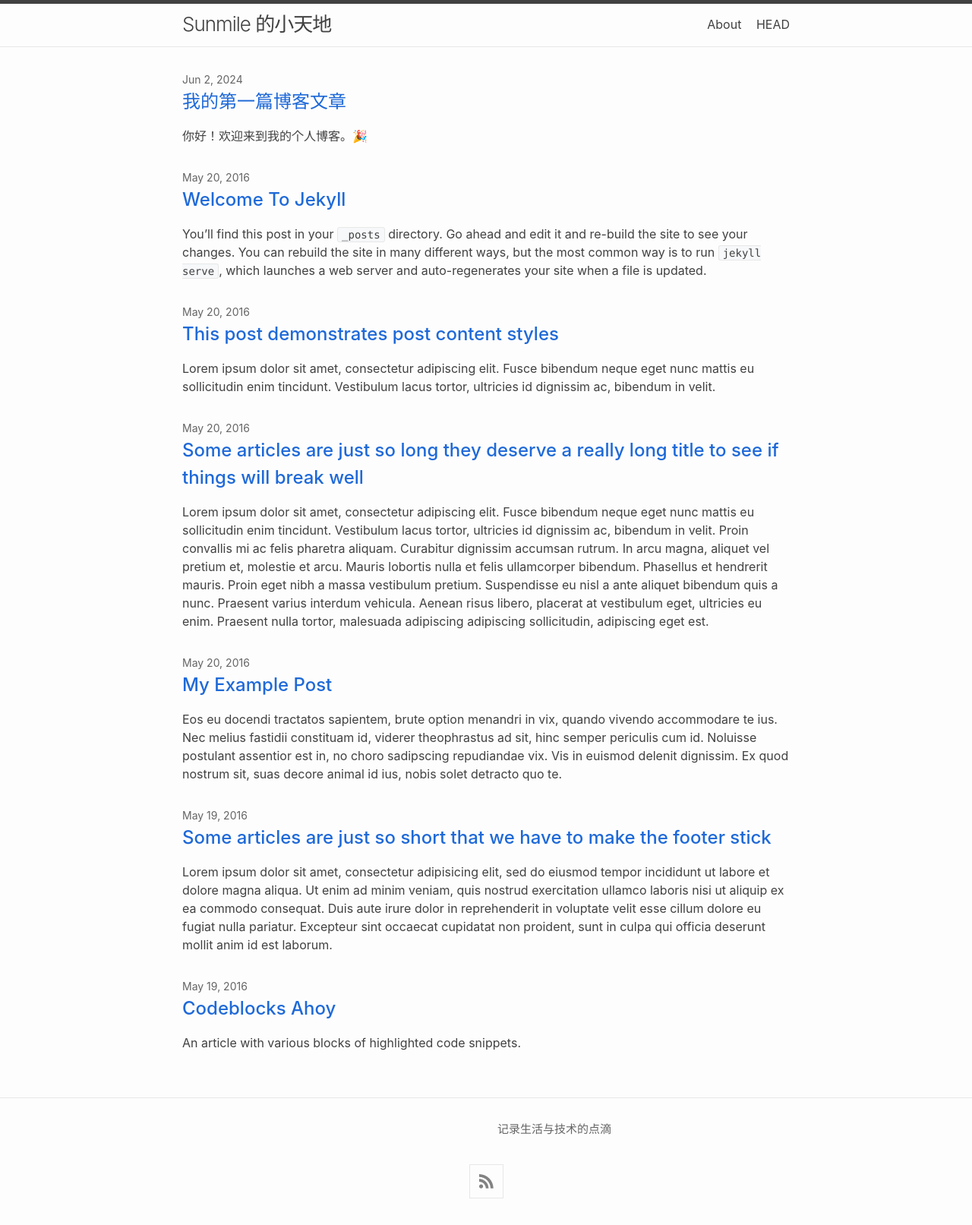
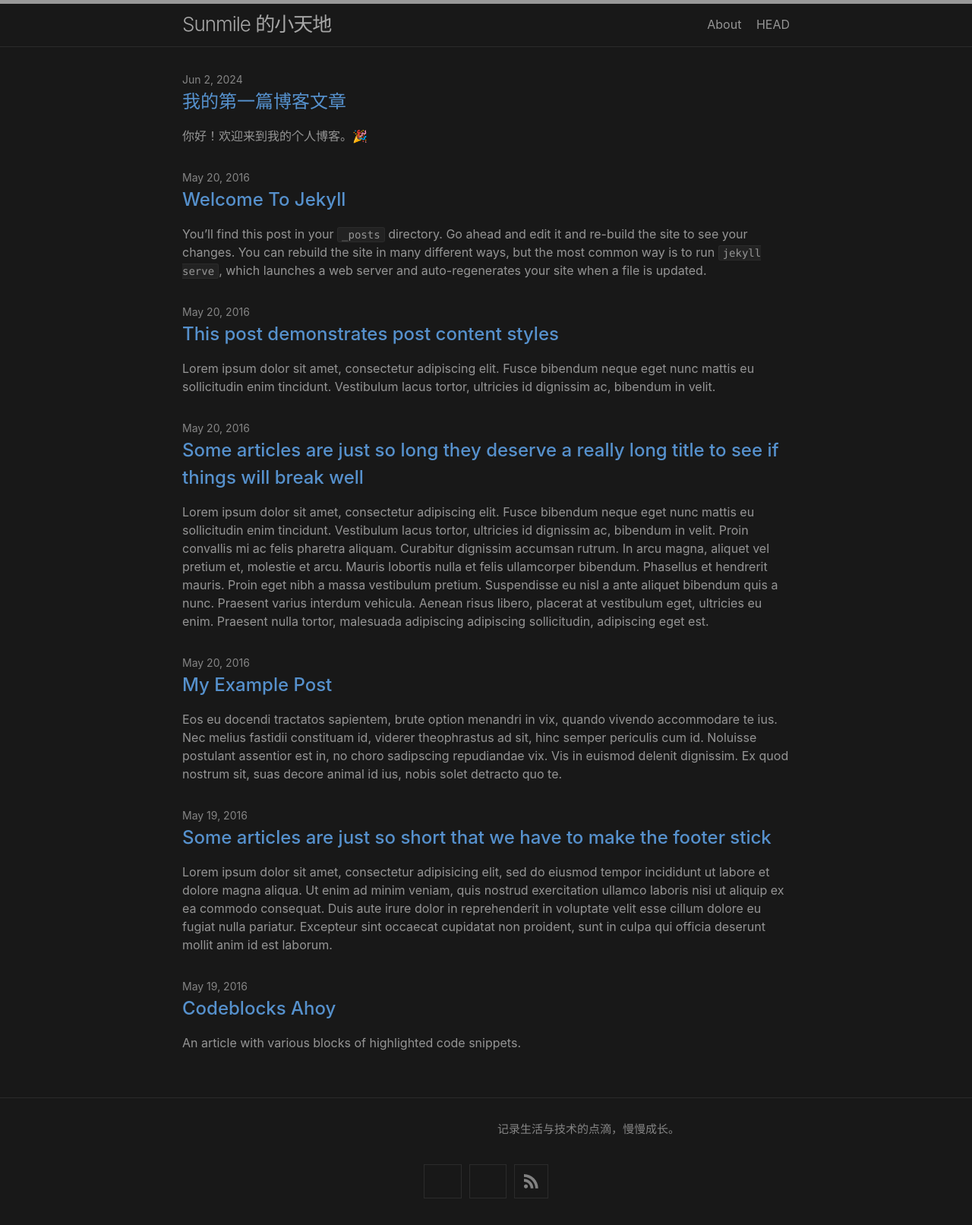
Before and after one commit to sunmilechen/sunmilechen.github.io, a Jekyll site: the page built from index.md, in a window 1280 px wide. Shown: the whole page at 76% size. Built offline with Jekyll 4.4.1, drawn with Linux system fonts in a browser that asks for light colours; nearby versions of some CDN libraries; part of the change alters nothing that is shown.

Commit message:
Update _config.yml

```diff
--- a/_config.yml
+++ b/_config.yml
@@ -1,29 +1,61 @@
-# 站点基本信息
+# =========================================================
+# 站点全局配置（Site Settings）
+# 这部分配置会被 Jekyll 和 Minima 主题直接读取
+# =========================================================
+
+# 博客网站的大标题（显示在浏览器标签页和页面顶部）
 title: Sunmile 的小天地
-description: 记录生活与技术的点滴
+
+# 博客的描述（主要用于 SEO 搜索优化和 RSS 订阅）
+description: 记录生活与技术的点滴，慢慢成长。
+
+# 博客的正式网址（非常重要，必须写全）
 url: "https://sunmilechen.github.io"
+
+# 基础路径（通常留空，除非你把博客放在子目录里，比如 /blog）
 baseurl: ""
 
-# 使用 Minima 主题（关键）
+# =========================================================
+# 主题设置（Theme Settings）
+# 关键：必须使用 theme，而不是 remote_theme
+# 否则下面的 minima 配置都不会生效！
+# =========================================================
+
+# 指定使用 Minima 主题
 theme: minima
 
-# Minima 自带 4 种皮肤，不用写 CSS，classic（默认），dark，auto（跟随系统亮暗模式），solarized-dark
+# =========================================================
+# Minima 专属配置（仅适用于 Minima v3 及以上）
+# 注意：这一块必须缩进，且位于 minima: 下面
+# =========================================================
+
 minima:
+  # ---------- 外观设置 ----------
+  # 主题皮肤：classic（默认）, dark, auto, solarized-light, solarized-dark
   skin: dark
 
-# 加社交链接（GitHub / 知乎 / Email）
-  minima:
-  social_links:
-    - platform: github
-      user_url: https://github.com/sunmilechen
-    - platform: email
-      user_url: mailto:sunmile@example.com
-
-# 显示文章摘要（推荐）
-minima:
+  # ---------- 内容设置 ----------
+  # 是否在首页显示文章的摘要（摘要由 <!--more--> 分割）
   show_excerpts: true
 
-# 必要插件（不要删）
+  # ---------- 社交链接（页脚显示） ----------
+  # 图标使用的是 Font Awesome 的免费图标
+  social_links:
+    # GitHub 链接
+    - platform: github
+      user_url: "https://github.com/sunmilechen"
+
+    # 邮箱链接（建议使用 GitHub 的匿名邮箱）
+    - platform: email
+      user_url: "mailto:sunmilechen@users.noreply.github.com"
+
+# =========================================================
+# 插件配置（Plugins）
+# GitHub Pages 构建时必须启用的插件
+# =========================================================
+
 plugins:
+  # 生成 RSS 订阅源（feed.xml）
   - jekyll-feed
+  # 生成 SEO 优化标签（利于搜索引擎收录）
   - jekyll-seo-tag
```
